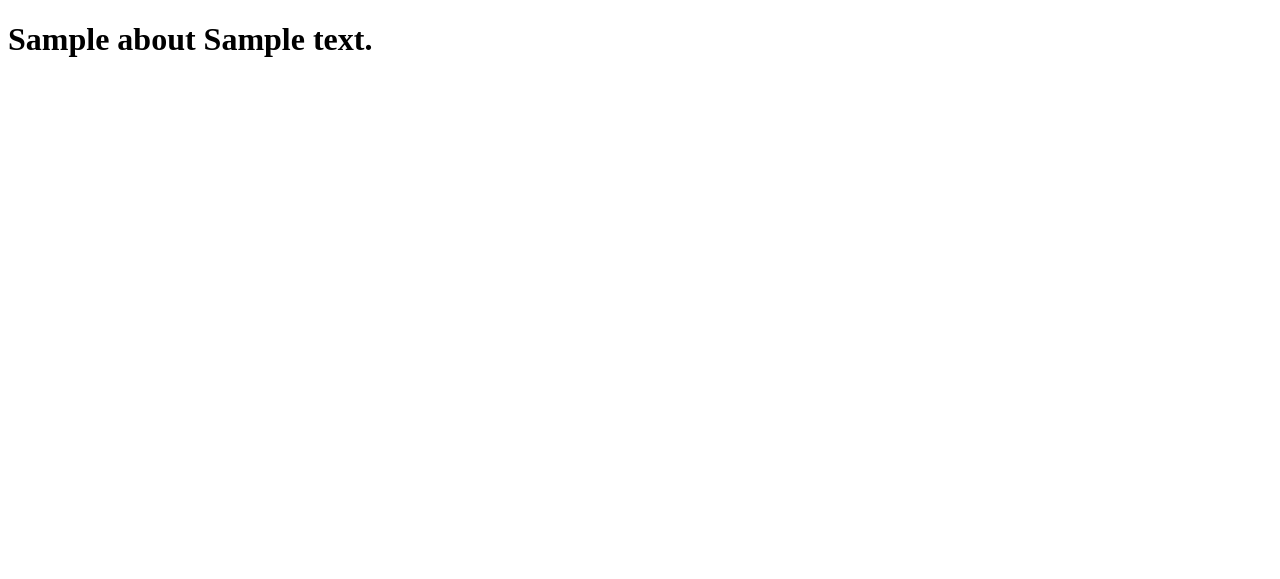
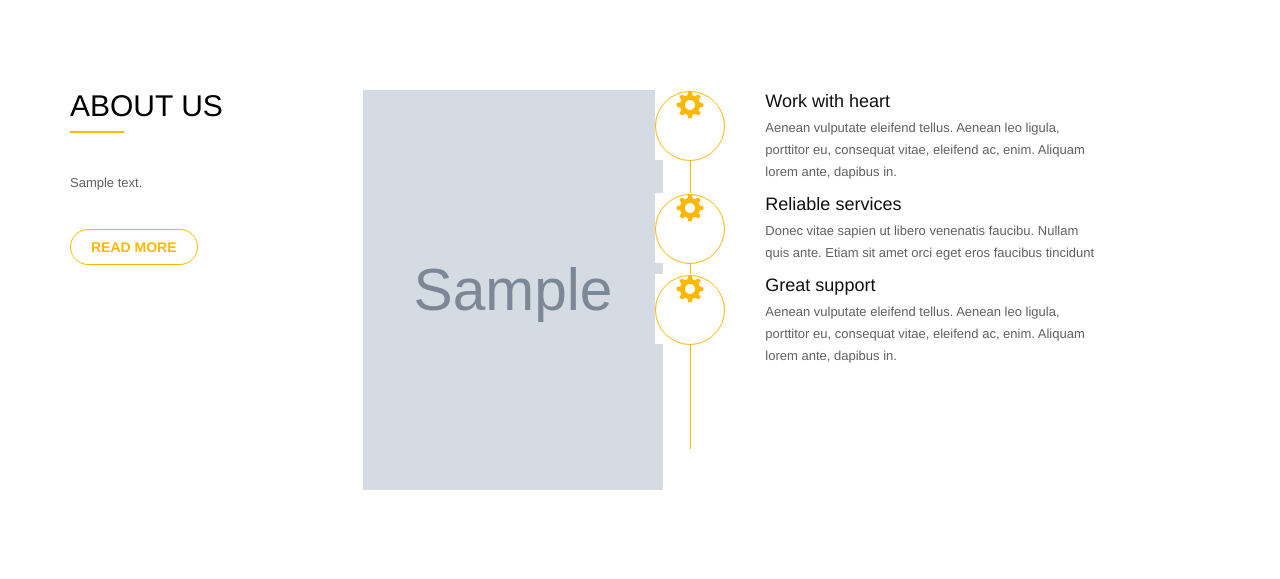
Before and after one commit to Gerakash/Pizza, a Django app: template pizza/products/templates/products/aboutus.html in a window 1280 px wide. Shown: the top 579 px of the page. Run offline with Django 3.2, Linux system fonts and the light colour scheme; the template is opened without the code that fills it: most values are stand-ins (such as "Sample title", 1, 10 or a date in 2020); grey boxes marked "Sample" are stand-in pictures; some libraries are stand-ins or nearby versions.

Commit message:
About company HTML

```diff
--- a/pizza/products/templates/products/aboutus.html
+++ b/pizza/products/templates/products/aboutus.html
@@ -1,16 +1,65 @@
-<!DOCTYPE html>
-<html lang="en">
-<head>
-    <meta charset="UTF-8">
-    <title>Title</title>
-</head>
-<body>
-<h1>
-    {% for About in abouts %}
-    {{About.title}}
-    {{About.description}}
-    {% endfor %}
-</h1>
+{% load static %}
+<link rel="stylesheet" type="text/css" href="{% static 'css/about_us.css' %}">
+<link href="//netdna.bootstrapcdn.com/bootstrap/3.0.0/css/bootstrap.min.css" rel="stylesheet" id="bootstrap-css">
+<script src="//netdna.bootstrapcdn.com/bootstrap/3.0.0/js/bootstrap.min.js"></script>
+<script src="//code.jquery.com/jquery-1.11.1.min.js"></script>
+<!------ Include the above in your HEAD tag ---------->
 
-</body>
-</html>
+<link href='https://fonts.googleapis.com/css?family=Roboto' rel='stylesheet'>
+{% for abs in abouts %}
+<div class="aboutus-section">
+        <div class="container">
+            <div class="row">
+                <div class="col-md-3 col-sm-6 col-xs-12">
+                    <div class="aboutus">
+                        <h2 class="aboutus-title">About Us</h2>
+                        <p class="aboutus-text">{{ abs.description }}</p>
+                        <a class="aboutus-more" href="#">read more</a>
+                    </div>
+                </div>
+                <div class="col-md-3 col-sm-6 col-xs-12">
+                    <div class="aboutus-banner">
+                        <img src="{{ abs.image.url }}" alt="" width="300" height="400">
+                    </div>
+                </div>
+                <div class="col-md-5 col-sm-6 col-xs-12">
+                    <div class="feature">
+                        <div class="feature-box">
+                            <div class="clearfix">
+                                <div class="iconset">
+                                    <span class="glyphicon glyphicon-cog icon"></span>
+                                </div>
+                                <div class="feature-content">
+                                    <h4>Work with heart</h4>
+                                    <p>Aenean vulputate eleifend tellus. Aenean leo ligula, porttitor eu, consequat vitae, eleifend ac, enim. Aliquam lorem ante, dapibus in.</p>
+                                </div>
+                            </div>
+                        </div>
+                        <div class="feature-box">
+                            <div class="clearfix">
+                                <div class="iconset">
+                                    <span class="glyphicon glyphicon-cog icon"></span>
+                                </div>
+                                <div class="feature-content">
+                                    <h4>Reliable services</h4>
+                                    <p>Donec vitae sapien ut libero venenatis faucibu. Nullam quis ante. Etiam sit amet orci eget eros faucibus tincidunt</p>
+                                </div>
+                            </div>
+                        </div>
+                        <div class="feature-box">
+                            <div class="clearfix">
+                                <div class="iconset">
+                                    <span class="glyphicon glyphicon-cog icon"></span>
+                                </div>
+                                <div class="feature-content">
+                                    <h4>Great support</h4>
+                                    <p>Aenean vulputate eleifend tellus. Aenean leo ligula, porttitor eu, consequat vitae, eleifend ac, enim. Aliquam lorem ante, dapibus in.</p>
+                                </div>
+                            </div>
+                        </div>
+                    </div>
+                </div>
+            </div>
+        </div>
+    </div>
+{% endfor %}
```
